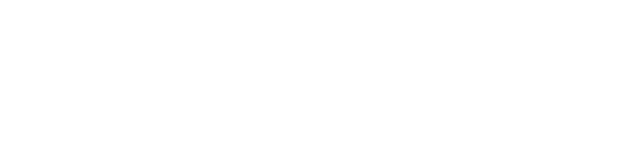
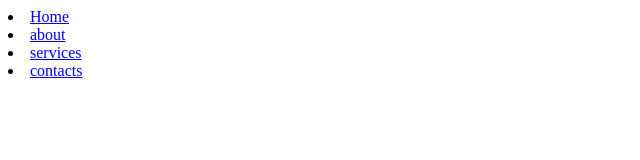
Before and after one commit to TekaNik/testingApp, a plain HTML site: page index.html in a window 1280 px wide. Shown: the whole page, without its empty margins (0-640 px from the left). Drawn offline with Linux system fonts and the light colour scheme.

Commit message:
edited in  index.html/ added a NAV

```diff
--- a/index.html
+++ b/index.html
@@ -7,6 +7,14 @@
     <title>Testing Out</title>
 </head>
 <body>
+    <header>
+        <nav>
+            <li><a href="#">Home</a></li>
+            <li><a href="#">about</a></li>
+            <li><a href="#">services</a></li>
+            <li><a href="#">contacts</a></li>
+        </nav>
+    </header>
 
 </body>
 </html>
```
